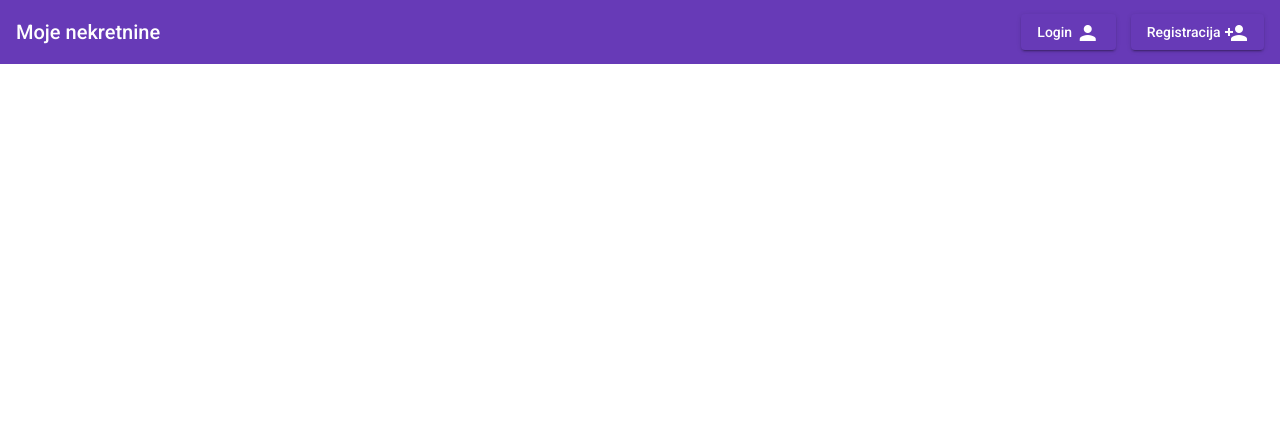
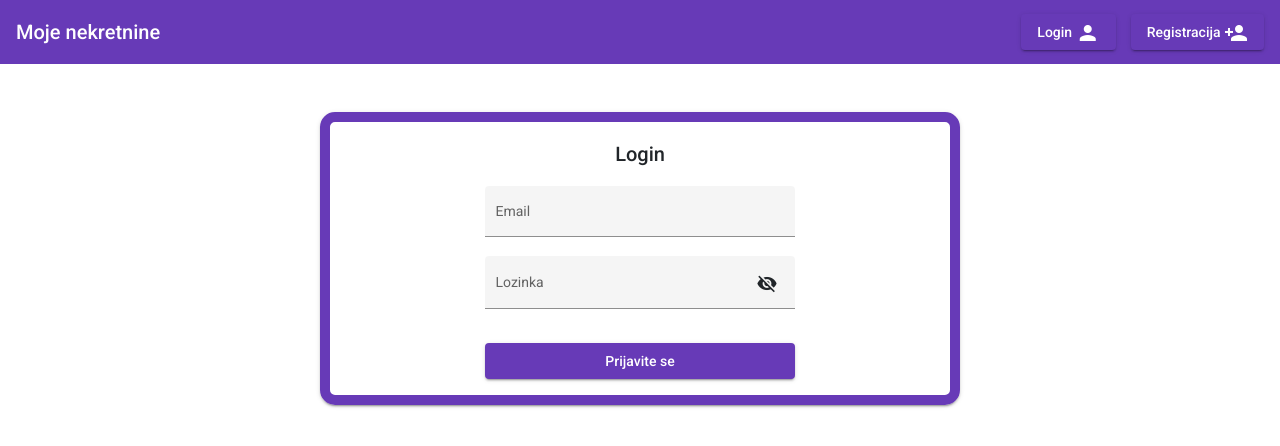
Before and after one commit to Crib45/myRealEstate-Frontend, an Angular app: page /login in a window 1280 px wide. Before the commit this address led to /. Shown: the top 446 px of the page. Built offline with nearby package versions, Linux system fonts and the light colour scheme.

Commit message:
Login page elements added

```diff
--- a/package.json
+++ b/package.json
@@ -21,6 +21,7 @@
     "@angular/platform-browser": "~11.2.6",
     "@angular/platform-browser-dynamic": "~11.2.6",
     "@angular/router": "~11.2.6",
+    "bootstrap": "^4.6.0",
     "rxjs": "~6.6.0",
     "tslib": "^2.0.0",
     "zone.js": "~0.11.3"
--- a/src/app/app-routing.module.ts
+++ b/src/app/app-routing.module.ts
@@ -1,9 +1,11 @@
 import { NgModule } from '@angular/core';
 import { RouterModule, Routes } from '@angular/router';
+import { LoginComponent } from './components/user-management/login/login.component';
 import { RegistrationComponent } from './components/user-management/registration/registration.component';
 
 const routes: Routes = [
-  { path: 'registration', component: RegistrationComponent }
+  { path: 'registration', component: RegistrationComponent },
+  { path: 'login', component: LoginComponent }
 ];
 
 @NgModule({
--- a/src/app/app.module.ts
+++ b/src/app/app.module.ts
@@ -10,6 +10,7 @@ import {MatSidenavModule} from '@angular/material/sidenav';
 import { SidebarComponent } from './components/navigation/sidebar/sidebar.component';
 import { RegistrationComponent } from './components/user-management/registration/registration.component';
 import {MatFormFieldModule} from '@angular/material/form-field';
+import {MatInputModule} from '@angular/material/input';
 import {MatButtonModule} from '@angular/material/button';
 import {MatIconModule} from '@angular/material/icon';
 import { LoginComponent } from './components/user-management/login/login.component';
@@ -29,7 +30,8 @@ import { LoginComponent } from './components/user-management/login/login.compone
     MatFormFieldModule,
     MatToolbarModule,
     MatSidenavModule,
-    MatIconModule
+    MatIconModule,
+    MatInputModule
   ],
   providers: [],
   bootstrap: [AppComponent]
--- a/src/app/components/user-management/login/login.component.css
+++ b/src/app/components/user-management/login/login.component.css
@@ -0,0 +1,14 @@
+.login-wrapper {
+    width: 50%;
+    border-color: rgb(103,58,183);
+    border-width: 10px;
+    border-style: solid;
+    border-radius: 15px;
+    box-shadow: 0px 3px 1px -2px rgb(0 0 0 / 20%), 0px 2px 2px 0px rgb(0 0 0 / 14%), 0px 1px 5px 0px rgb(0 0 0 / 12%);
+}
+
+mat-form-field, .mat-raised-button {
+    width: 50%;
+    margin-left: auto;
+    margin-right: auto;
+}
--- a/src/app/components/user-management/login/login.component.html
+++ b/src/app/components/user-management/login/login.component.html
@@ -1 +1,16 @@
-<p>login works!</p>
+<div class="login-wrapper mx-auto d-flex flex-column justify-content-center mt-5">
+    <h1 class="mat-title mx-auto mt-3">Login</h1>
+    <mat-form-field appearance="fill">
+        <mat-label>Email</mat-label>
+        <input matInput>
+    </mat-form-field>
+    <mat-form-field appearance="fill" class="mb-3">
+        <mat-label>Lozinka</mat-label>
+        <input matInput [type]="hide ? 'password' : 'text'">
+        <button mat-icon-button matSuffix (click)="hide = !hide" [attr.aria-label]="'Hide password'"
+            [attr.aria-pressed]="hide">
+            <mat-icon>{{hide ? 'visibility_off' : 'visibility'}}</mat-icon>
+        </button>
+    </mat-form-field>
+    <button mat-raised-button color="primary" class="mb-3">Prijavite se</button>
+</div>
--- a/src/app/components/user-management/login/login.component.ts
+++ b/src/app/components/user-management/login/login.component.ts
@@ -7,6 +7,8 @@ import { Component, OnInit } from '@angular/core';
 })
 export class LoginComponent implements OnInit {
 
+  hide : boolean = true;
+
   constructor() { }
 
   ngOnInit(): void {
--- a/src/styles.css
+++ b/src/styles.css
@@ -1,4 +1,5 @@
 /* You can add global styles to this file, and also import other style files */
+@import '~bootstrap/dist/css/bootstrap.min.css';
 
 html, body { height: 100%; }
 body { margin: 0; font-family: Roboto, "Helvetica Neue", sans-serif; }
```
Also changed, not shown: 1 other file (tests, documents, lock files or other folders).
